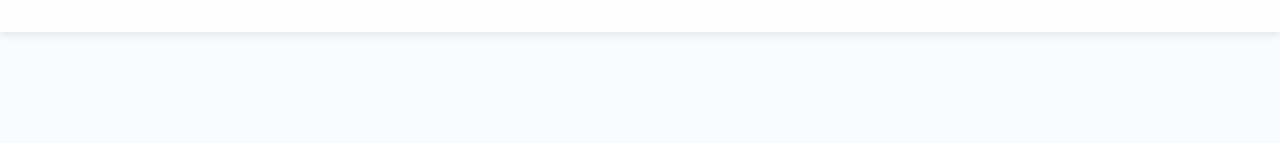
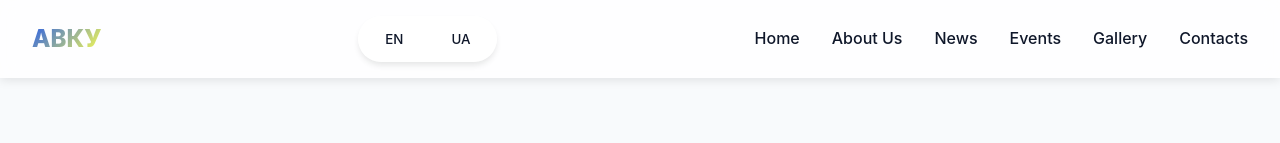
Before and after one commit to avku-ua-volunteers/avku_new, a plain HTML site: page events.html in a window 1280 px wide. Shown: the top 143 px of the page. Drawn offline with Linux system fonts and the light colour scheme.

Commit message:
Merge changes

```diff
--- a/events.html
+++ b/events.html
@@ -9,10 +9,34 @@
     <link rel="stylesheet" href="https://cdnjs.cloudflare.com/ajax/libs/font-awesome/6.0.0/css/all.min.css">
 </head>
 <body>
-    <!-- Навигация -->
+     <!-- Header и навигация -->
+  <header>
     <nav class="navbar">
-        <!-- Такая же навигация как на главной -->
+      <div class="logo">
+         <a href="index.html">АВКУ</a>
+      </div>
+
+      <!-- Блок переключения языка -->
+      <div class="language-selector">
+        <button class="lang-btn" data-lang="en">EN</button>
+        <button class="lang-btn" data-lang="uk">UA</button>
+      </div>
+
+      <ul class="nav-links">
+         <li><a href="index.html" data-translate="nav_home">Головна</a></li>
+         <li><a href="about.html" data-translate="nav_about">Про нас</a></li>
+         <li><a href="news.html" data-translate="nav_news">Новини</a></li>
+         <li><a href="events.html" data-translate="nav_events">Заходи</a></li>
+         <li><a href="gallery.html" data-translate="nav_gallery">Галерея</a></li>
+         <li><a href="contacts.html" data-translate="nav_contacts">Контакти</a></li>
+      </ul>
+      <div class="hamburger">
+        <span></span>
+        <span></span>
+        <span></span>
+      </div>
     </nav>
+  </header>
 
     <!-- Основной контент -->
     <main class="events-page">
```
